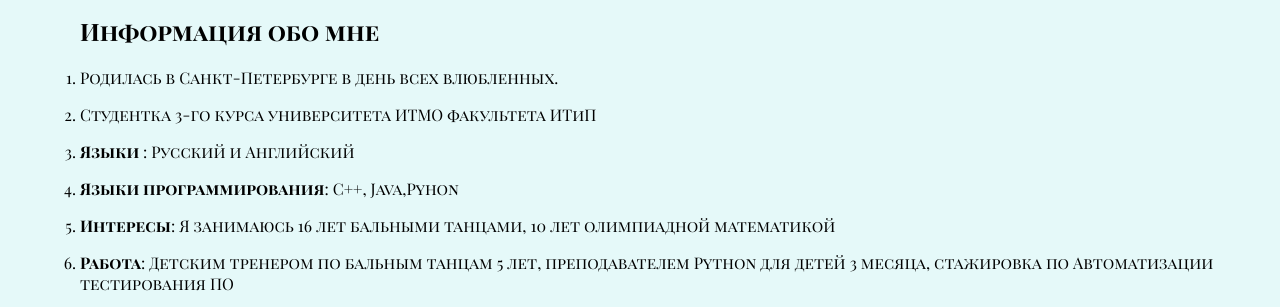
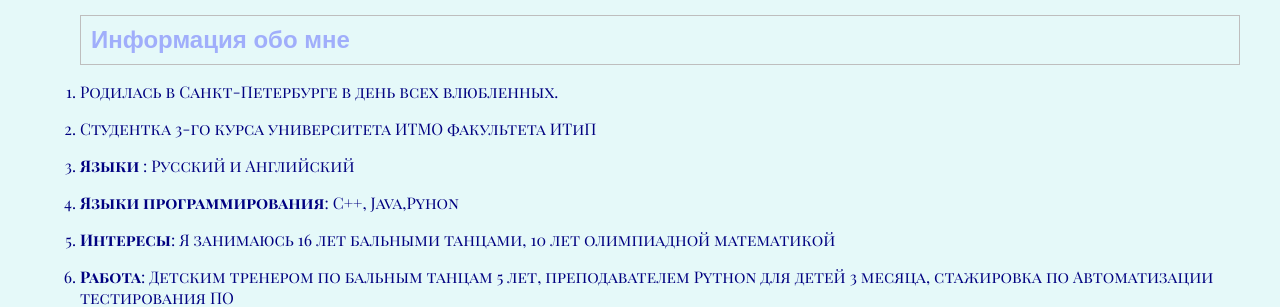
Before and after one commit to AppolinariaDmtrvn72/web-1, a plain HTML site: page index.html in a window 1280 px wide. Shown: the part 108-415 px from the top of the page. Drawn offline with nearby package versions, Linux system fonts and the light colour scheme.

Commit message:
Update front.css

```diff
--- a/front.css
+++ b/front.css
@@ -2,9 +2,14 @@
 
       body {
         background: #e5f9f9;
+        color:#000080;
         max-width: 1200px;
+        line-height: normal;
         margin: 5px auto;
         padding: 30px;
+        text-align: left;
+        vertical-align: baseline;
+
         font-family: 'Playfair Display SC', serif;
       }
 
@@ -14,7 +19,14 @@
         margin-bottom: 5px;
         border-bottom: 5px solid #bebebe;
         font-family: 'Arimo', sans-serif;
+        text-align: left;
       }
-      p {
-        font: italic;
+       h2 {
+        color: /*#4e1448 */rgba(0,0,255,0.3);
+        padding-bottom: 5px;
+        margin-bottom: 5px;
+        font-family: 'Arimo', sans-serif;
+        text-align: left;
+        border: 1px solid #bebebe ;
+        padding: 10px;
       }
```
